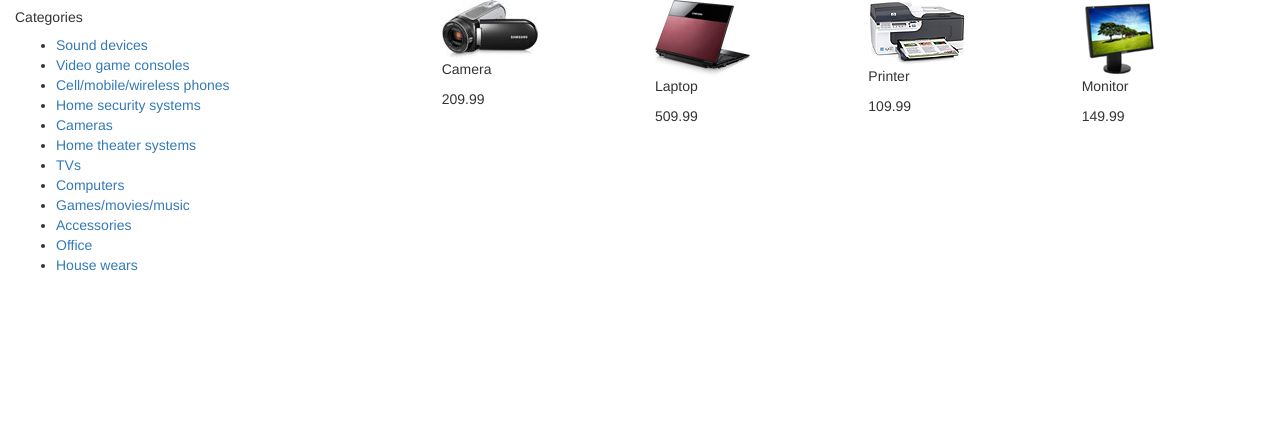
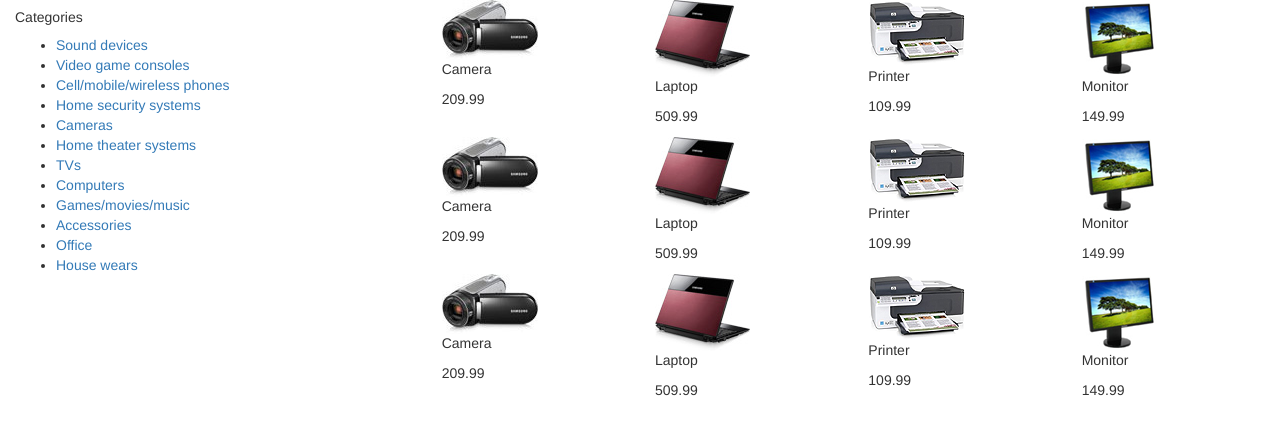
Before and after one commit to MyronKurus/SiteCafe, a plain HTML site: page index.html in a window 1280 px wide. Drawn offline with nearby package versions, Linux system fonts and the light colour scheme.

Commit message:
New commit

```diff
--- a/index.html
+++ b/index.html
@@ -57,6 +57,66 @@
                             <p class="price">149.99</p>
                         </div>
                     </div>
+                    <div class="row">
+                        <div class="col-lg3 col-md-3">
+                            <div class="picture">
+                                <img src="images/Layer-144.png" alt="img">
+                            </div>
+                            <p>Camera</p>
+                            <p class="price">209.99</p>
+                        </div>
+                        <div class="col-lg3 col-md-3">
+                            <div class="picture">
+                                <img src="images/Layer-145.png" alt="img">
+                            </div>
+                            <p>Laptop</p>
+                            <p class="price">509.99</p>
+                        </div>
+                        <div class="col-lg3 col-md-3">
+                            <div class="picture">
+                                <img src="images/Layer-147.png" alt="img">
+                            </div>
+                            <p>Printer</p>
+                            <p class="price">109.99</p>
+                        </div>
+                        <div class="col-lg3 col-md-3">
+                            <div class="picture">
+                                <img src="images/Layer-149.png" alt="img">
+                            </div>
+                            <p>Monitor</p>
+                            <p class="price">149.99</p>
+                        </div>
+                    </div>
+                    <div class="row">
+                        <div class="col-lg3 col-md-3">
+                            <div class="picture">
+                                <img src="images/Layer-144.png" alt="img">
+                            </div>
+                            <p>Camera</p>
+                            <p class="price">209.99</p>
+                        </div>
+                        <div class="col-lg3 col-md-3">
+                            <div class="picture">
+                                <img src="images/Layer-145.png" alt="img">
+                            </div>
+                            <p>Laptop</p>
+                            <p class="price">509.99</p>
+                        </div>
+                        <div class="col-lg3 col-md-3">
+                            <div class="picture">
+                                <img src="images/Layer-147.png" alt="img">
+                            </div>
+                            <p>Printer</p>
+                            <p class="price">109.99</p>
+                        </div>
+                        <div class="col-lg3 col-md-3">
+                            <div class="picture">
+                                <img src="images/Layer-149.png" alt="img">
+                            </div>
+                            <p>Monitor</p>
+                            <p class="price">149.99</p>
+                        </div>
+                    </div>
                 </div>
             </div>
         </div>
```
